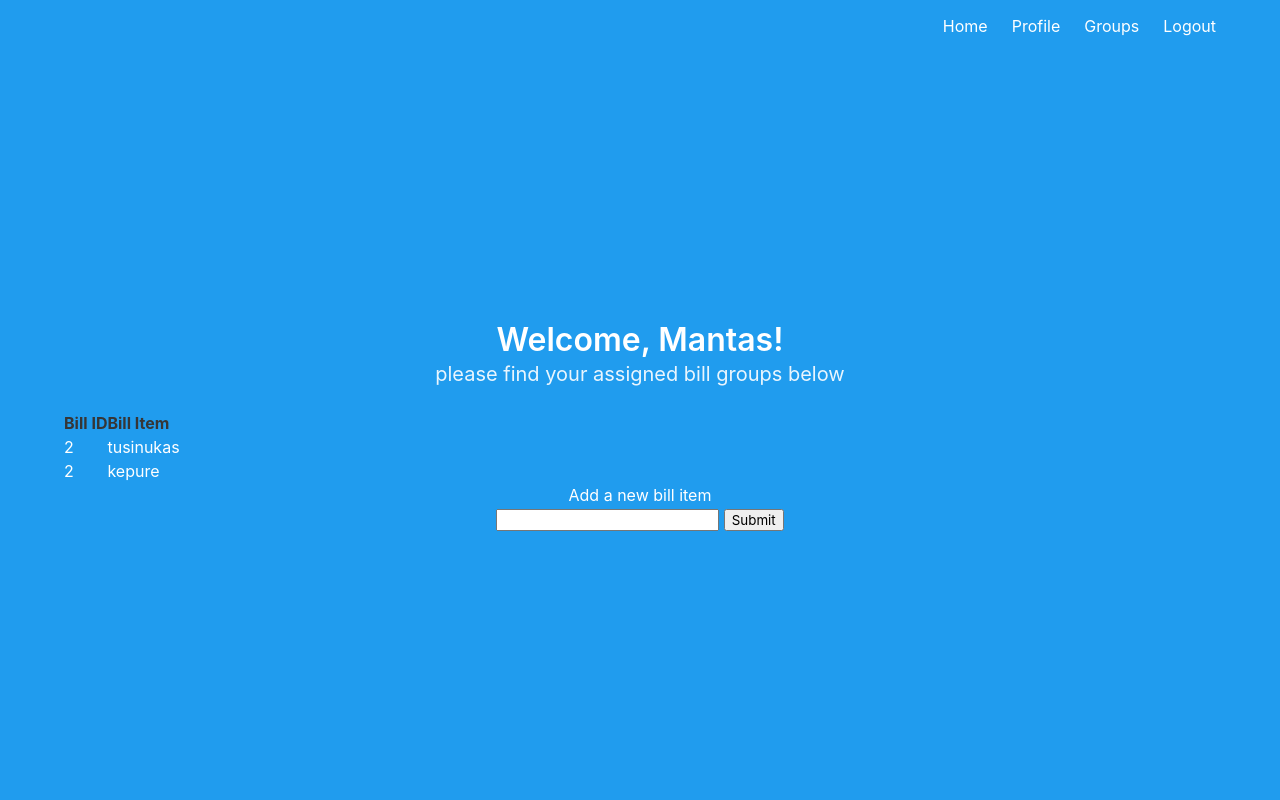
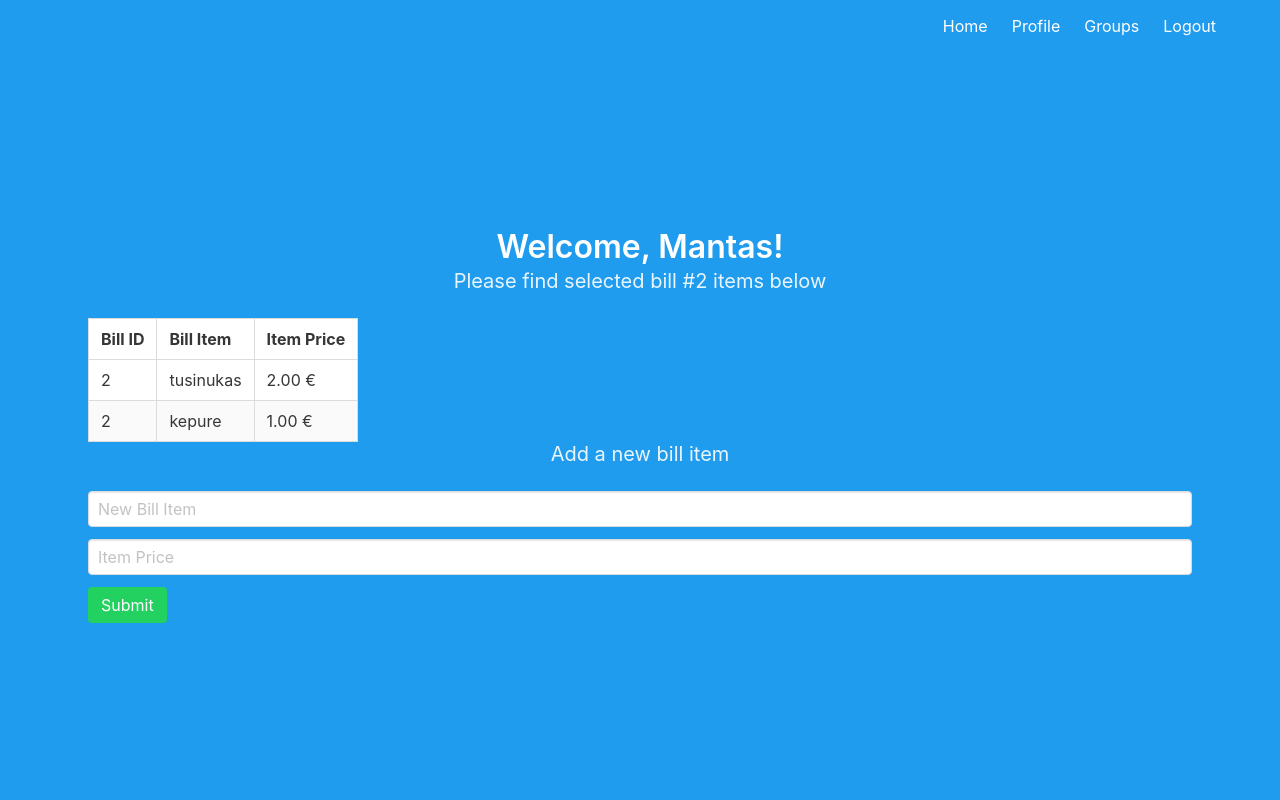
Before and after one commit to freakazoidas/BillSplit6, a Flask app: page /groups/2 in a window 1280 px wide. Run offline with Flask 3, Linux system fonts and the light colour scheme; a user stored in the database is signed in.

Commit message:
updated forms, styles and bill table

```diff
--- a/project/main.py
+++ b/project/main.py
@@ -59,7 +59,8 @@ def bill(bill_id):
     bill_items = IndividualBill.query.filter_by(bill_id=bill_id).all()
     if request.method == 'POST':
         bill_item = request.form['bill_item']
-        new_bill = IndividualBill(bill_id=bill_id, bill_item=bill_item)
+        item_price = request.form['item_price']
+        new_bill = IndividualBill(bill_id=bill_id, bill_item=bill_item, item_price=item_price)
         db.session.add(new_bill)
         db.session.commit()
         return redirect(url_for('main.bill', bill_id=bill_id))
--- a/project/models.py
+++ b/project/models.py
@@ -34,3 +34,4 @@ class IndividualBill (db.Model):
     id = db.Column(db.Integer, primary_key=True) # primary keys are required by SQLAlchemy
     bill_id = db.Column (db.Integer, db.ForeignKey('bill_groups.id'))
     bill_item = db.Column(db.String(255))
+    item_price = db.Column(db.Numeric(100))
--- a/project/templates/bill.html
+++ b/project/templates/bill.html
@@ -1,23 +1,64 @@
 {% extends "base.html" %} {% block content %}
 
-<h1 class="title">Welcome, {{ name }}!</h1>
-<h2 class="subtitle">please find your assigned bill groups below</h2>
-
-<table>
+<section class="section mt-5">
+  <div class="container">
+    <h1 class="title text-center">Welcome, {{ name }}!</h1>
+    <h2 class="subtitle text-center">
+      Please find selected bill #{{ bill_group.id }} items below
+    </h2>
+    <div class="table-container mt-5 mx-auto">
+      <table class="table is-bordered is-striped">
+        <thead>
           <tr>
             <th>Bill ID</th>
             <th>Bill Item</th>
+            <th>Item Price</th>
           </tr>
+        </thead>
+        <tbody>
           {% for bill_item in bill_items %}
           <tr>
             <td>{{ bill_group.id }}</td>
             <td>{{ bill_item.bill_item }}</td>
+            <td>{{ '%.2f' % bill_item.item_price }} €</td>
           </tr>
           {% endfor %}
+        </tbody>
       </table>
-<h2>Add a new bill item</h2>
-<form method="post">
-  <input type="text" name="bill_item" />
-  <input type="submit" value="Submit" />
+    </div>
+  </div>
+  <div class="container mt-5">
+    <h2 class="subtitle">Add a new bill item</h2>
+    <form
+      method="post"
+      action="{{ url_for('main.bill', bill_id=bill_group.id) }}"
+    >
+      <div class="field">
+        <div class="control">
+          <input
+            type="text"
+            name="bill_item"
+            class="input mt-2"
+            placeholder="New Bill Item"
+          />
+        </div>
+      </div>
+      <div class="field">
+        <div class="control">
+          <input
+            type="text"
+            name="item_price"
+            class="input mt-2"
+            placeholder="Item Price"
+          />
+        </div>
+      </div>
+      <div class="field">
+        <div class="control">
+          <button class="button is-success mt-2">Submit</button>
+        </div>
+      </div>
     </form>
+  </div>
+</section>
 {% endblock %}
```
Also changed, not shown: project/templates/groups copy.html (deleted, +0 -16 lines), project/templates/groups.html (+25 -13 lines), instance/db.sqlite. Lines whose indentation alone changed are shown as unchanged.
